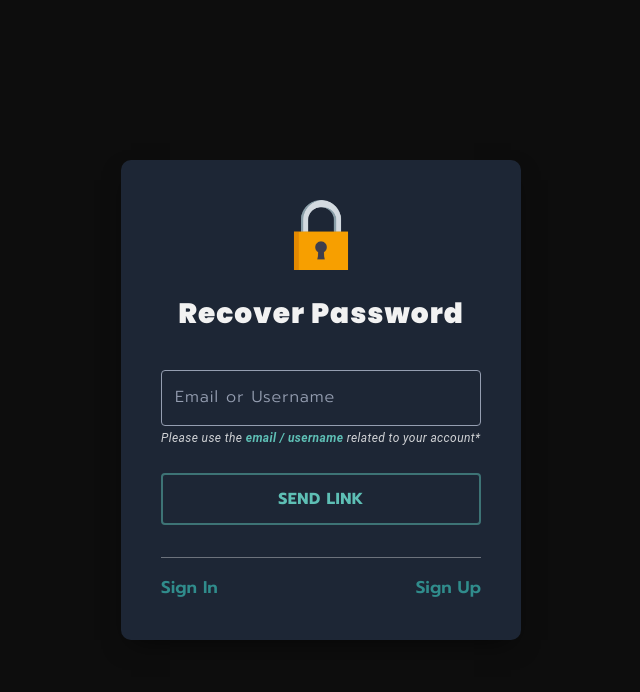
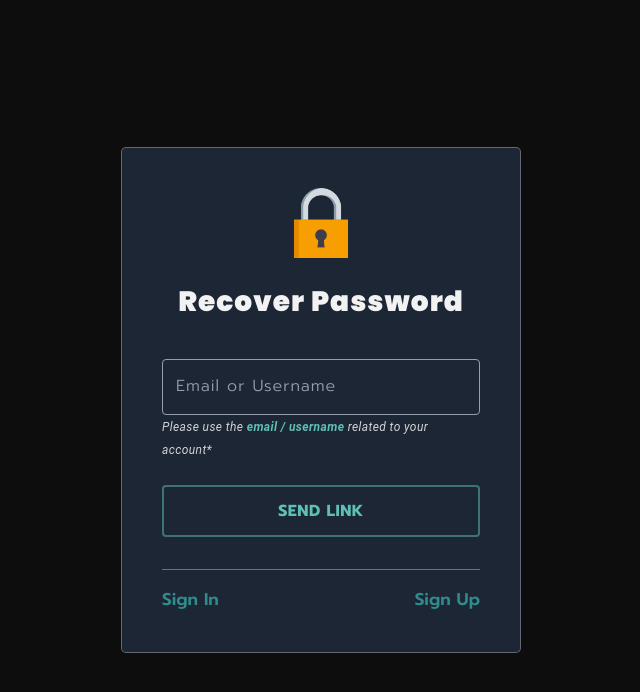
Before and after one commit to alejandroguardadodev/mekarohubclient, a React (Vite) app: page /recover-password in a window 1280 px wide. Shown: the top 692 px of the page, without its empty margins (319-959 px from the left). Built offline with nearby package versions, Linux system fonts and the light colour scheme.

Commit message:
fix:authpage

```diff
--- a/src/hooks/useAuth.jsx
+++ b/src/hooks/useAuth.jsx
@@ -9,7 +9,7 @@ const useAuth = () => {
 
     const { isAuth, user } = useSelector(state => state.auth)
 
-    const getAuthSession = (showMessage = true) => dispatch(loadAuth(showMessage))
+    const getAuthSession = (onAuth, showMessage = true) => dispatch(loadAuth(showMessage, onAuth))
     const sendLogout = () => dispatch(logout())
 
     let token = localStorage.getItem('token');
--- a/src/layouts/AuthLayout.jsx
+++ b/src/layouts/AuthLayout.jsx
@@ -26,19 +26,17 @@ const CustomeContainer = styled(Container)(({ theme }) => ({
 const AuthLayout = () => {
   const navigate = useNavigate()
 
-  const { isAuth, loadAuth } = useAuth()
+  const { loadAuth } = useAuth()
   const { showLoadScreen, resetLoadScreen } = useLoadScreen()
 
   useEffect(() => {
-    loadAuth()
+    loadAuth((auth) => {
+      if (auth) {
+        resetLoadScreen()
+        navigate('/dashboard')
+      }
+    })
   }, [])
-
-  useEffect(() => {
-    if (isAuth) {
-      resetLoadScreen()
-      navigate('/dashboard')
-    }
-  }, [isAuth])
 
   return (
     <CustomeContainer>
--- a/src/layouts/DashLayout.jsx
+++ b/src/layouts/DashLayout.jsx
@@ -46,7 +46,7 @@ const DashLayout = () => {
   const [open, setOpen] = useState(false); // Open Main Menu
   const [currentItem, setCurrentItem] = useState({})
 
-  const { isAuth, loadAuth } = useAuth()
+  const { loadAuth } = useAuth()
   const { showLoadScreen, resetLoadScreen } = useLoadScreen()
 
 
@@ -56,7 +56,12 @@ const DashLayout = () => {
   const { openRightBar } = useRightBar()
 
   useEffect(() => {
-    loadAuth(false)
+    loadAuth((auth) => {
+      if (!auth) {
+        resetLoadScreen()
+        navigate('/')
+      }
+    }, false)
 
     const path = location.pathname;
     const currentPage = path.split('/')[1];
@@ -67,13 +72,6 @@ const DashLayout = () => {
       if (item) setCurrentItem(item)
     }
   }, [])
-
-  useEffect(() => {
-    if (!isAuth) {
-      resetLoadScreen()
-      navigate('/')
-    }
-  }, [isAuth])
 
   return (
     <MainContainer>
--- a/src/pages/NewPassword.jsx
+++ b/src/pages/NewPassword.jsx
@@ -1,3 +1,4 @@
+import { styled } from '@mui/system'
 import { useParams, Link } from 'react-router-dom'
 import { useTheme } from '@mui/material/styles';
 import { Box, Typography, Divider } from '@mui/material'
@@ -5,9 +6,32 @@ import useMediaQuery from '@mui/material/useMediaQuery';
 
 import NewPasswordForm from '../components/forms/NewPasswordForm'
 
-import { Container } from '../designs'
 
 import goldKey from '../imgs/gold-key.png'
+
+const NewPasswordContainer = styled(Box)(({ theme }) => ({
+    maxWidth: '400px',
+    borderRadius: '5px',
+    boxSizing: 'border-box',
+    border: '1px solid rgba(255,255,255,.3)',
+    display: 'flex',
+    flexDirection: 'column',
+    justifyContent: 'center',
+    alignItems: 'center',
+    [theme.breakpoints.up('sm')]: {
+      '&:hover': {
+        boxShadow: "0px 0px 25px -5px rgba(192, 227, 170, 0.8)",
+        border: '1px solid rgb(192, 227, 170)',
+      }
+    },
+    [theme.breakpoints.down('sm')]: {
+      borderRadius: '0px !important',
+      maxWidth: '100%',
+      width: '100%',
+      height: '100%',
+      border: '0px !important'
+    }
+  }))
 
 const NewPassword = () => {
     const theme = useTheme();
@@ -18,7 +42,7 @@ const NewPassword = () => {
 
   return (
     <>
-        <Container container className='rounded w-70 bg-dark-1 flex-col-center' p={5} style={{ maxWidth: '400px' }}>
+        <NewPasswordContainer container className='bg-dark-1 ' p={5}>
             <img src={goldKey} width={80} />
             <Typography variant="h3" mt={3} className='sub-title color-white-1 text-center'>Create a new password</Typography>
 
@@ -32,7 +56,7 @@ const NewPassword = () => {
                 <Link to="/" style={{ fontWeight: 600 }} className='mh-link color-main'>Sign In</Link>
                 <Link to="/signup" style={{ fontWeight: 600 }} className='mh-link color-main'>Sign Up</Link>
             </Box>
-        </Container>
+        </NewPasswordContainer>
     </>
   )
 }
--- a/src/pages/RecoverPassword.jsx
+++ b/src/pages/RecoverPassword.jsx
@@ -1,3 +1,4 @@
+import { styled } from '@mui/system'
 import { useTheme } from '@mui/material/styles';
 import useMediaQuery from '@mui/material/useMediaQuery';
 
@@ -8,7 +9,25 @@ import padlock from "../imgs/padlock.png"
 
 import RecoverPasswordForm from '../components/forms/RecoverPasswordForm';
 
-import { Container } from "../designs"
+const RecoverPasswordContainer = styled(Grid)(({ theme }) => ({
+  maxWidth: '400px',
+  borderRadius: '5px',
+  boxSizing: 'border-box',
+  border: '1px solid rgba(255,255,255,.3)',
+  [theme.breakpoints.up('sm')]: {
+    '&:hover': {
+      boxShadow: "0px 0px 25px -5px rgba(192, 227, 170, 0.8)",
+      border: '1px solid rgb(192, 227, 170)',
+    }
+  },
+  [theme.breakpoints.down('sm')]: {
+    borderRadius: '0px !important',
+    maxWidth: '100%',
+    width: '100%',
+    height: '100%',
+    border: '0px !important'
+  }
+}))
 
 const RecoverPassword = () => {
   const theme = useTheme();
@@ -17,7 +36,7 @@ const RecoverPassword = () => {
 
   return (
     <>
-        <Container container className='rounded w-70 bg-dark-1' p={5} style={{ maxWidth: '400px' }}>
+        <RecoverPasswordContainer container className='bg-dark-1' p={5}>
             <Grid item xs={12} className="flex-col-center">
                 <Box mb={3}> <img src={padlock} width={70}/> </Box>
 
@@ -34,7 +53,7 @@ const RecoverPassword = () => {
                   <Link to="/signup" style={{ fontWeight: 600 }} className='mh-link color-main'>Sign Up</Link>
               </Box>
             </Grid>
-        </Container>
+        </RecoverPasswordContainer>
     </>
   )
 }
--- a/src/reducers/actions/authActions.js
+++ b/src/reducers/actions/authActions.js
@@ -12,14 +12,17 @@ import {
 
 import axiosClient, {generateConfig} from "../../config/axiosClient";
 
-export function loadAuth(showMessage) {
+export function loadAuth(showMessage, onAuth) {
     return async (dispatch) => {
         dispatch(startLoadingScreen())
 
         try {
             let token = localStorage.getItem('token');
 
-            if (!token) return dispatch(endLoadingScreen())
+            if (!token) {
+                dispatch(endLoadingScreen())
+                throw 'Data not valid';
+            }
 
             const config = generateConfig(token)
 
@@ -31,10 +34,13 @@ export function loadAuth(showMessage) {
 
                 dispatch(loadSuccess(data))
 
+                onAuth(true)
+
             } else throw 'Data not valid';
         } catch (err) {
             dispatch(endLoadingScreen())
             dispatch(loadErr())
+            onAuth(false)
         }
     }
 }
```
